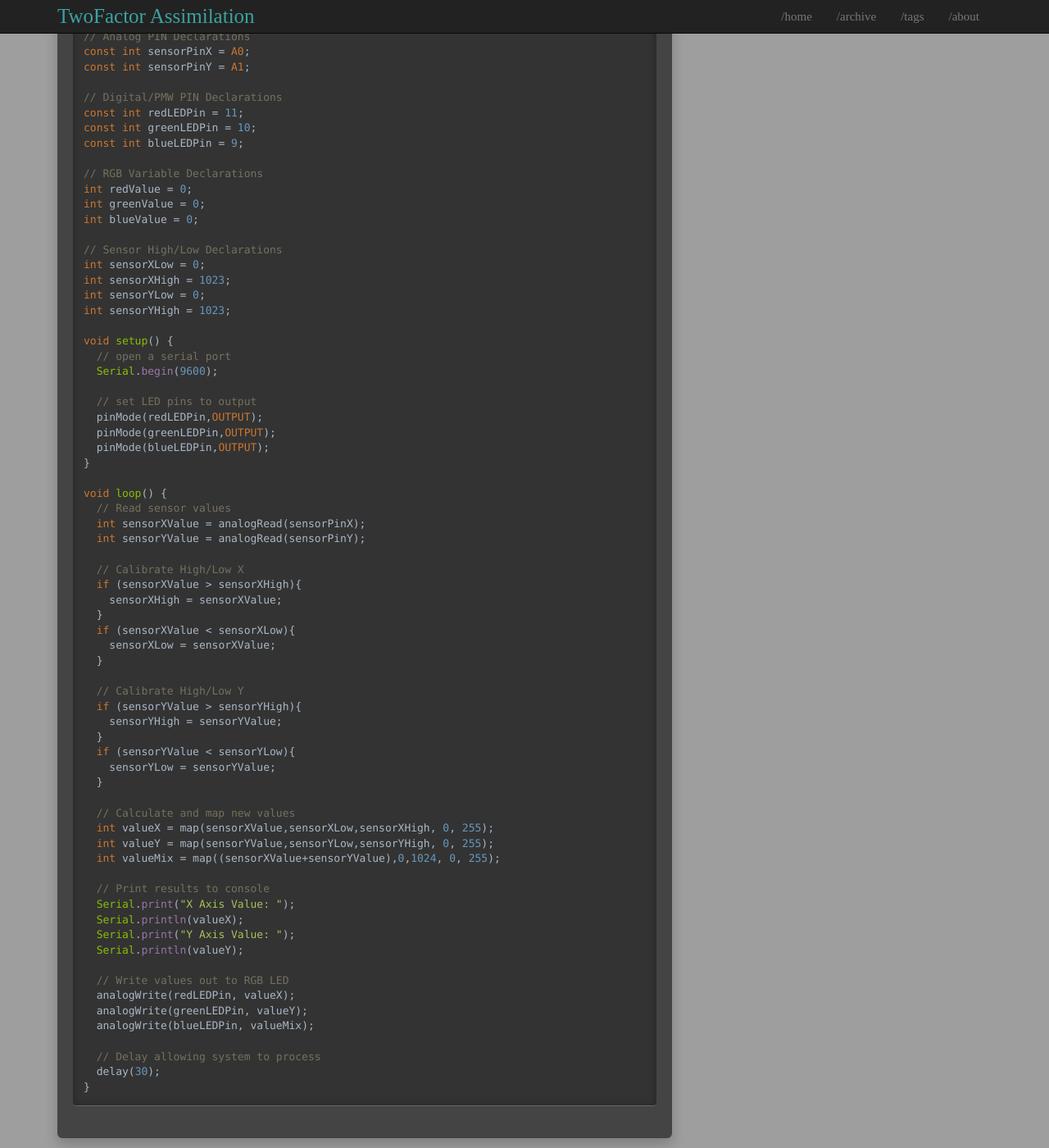
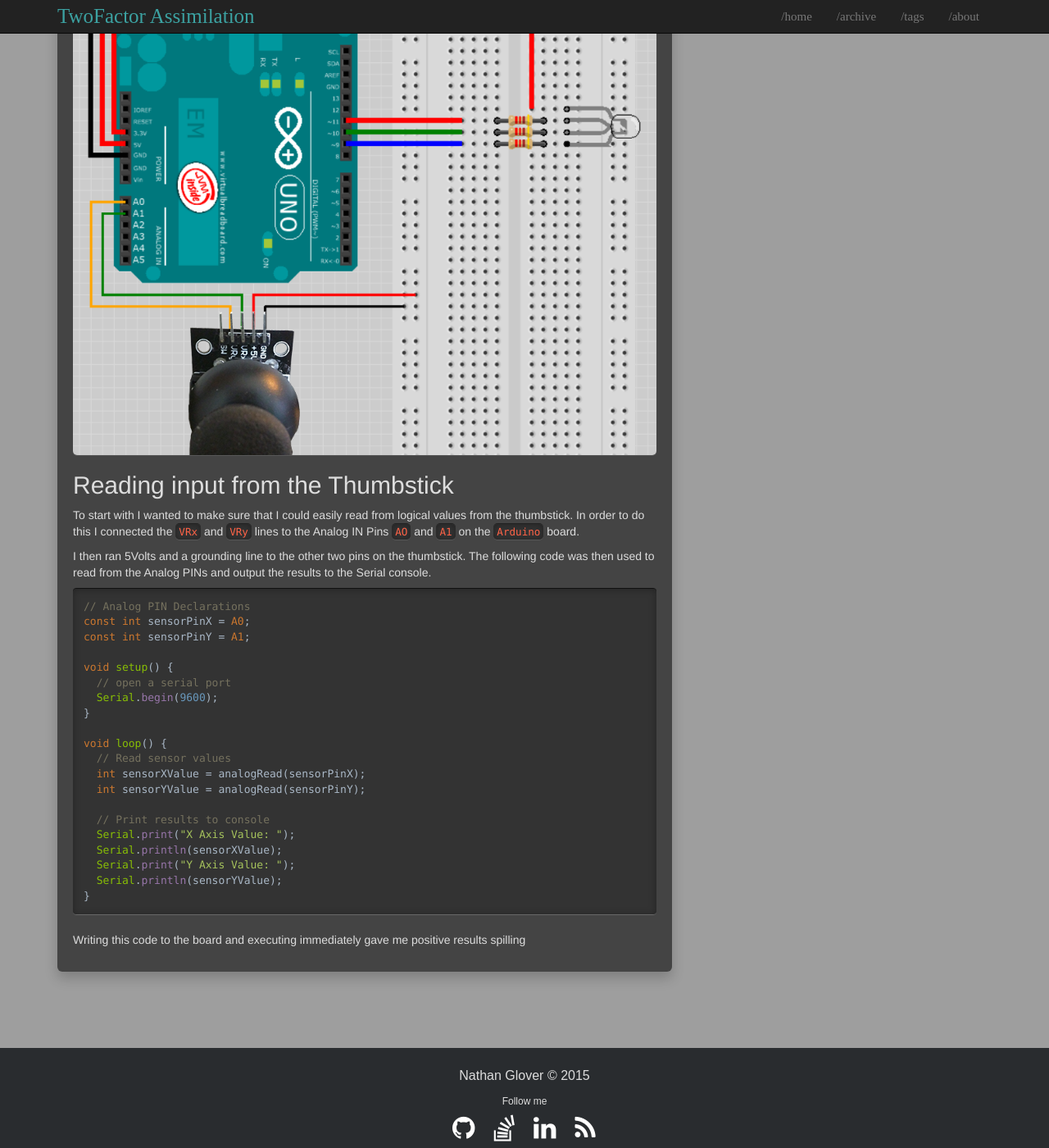
Before and after one commit to t04glovern/t04glovern.github.io.raw, a Jekyll site: the page built from _posts/2015-12-21-arduino-projects--thumbstick-to-rgb-led.markdown, in a window 1280 px wide and 1400 px high, scrolled down 810 px. Shown: the whole window at 82% size. Built offline with Jekyll 4.4.1, drawn with Linux system fonts in a browser that asks for light colours; some of the changed text lies outside the part shown.

Commit message:
Markup of arduino RGB post

```diff
--- a/_config.yml
+++ b/_config.yml
@@ -4,8 +4,8 @@ name: TwoFactor Assimilation
 description: Tech Enthusiast
 
 # Url is currently only used only for the RSS feed in feed.xml
-url: http://t04glovern.github.io
-#url: http://localhost:4000
+#url: http://t04glovern.github.io
+url: http://localhost:4000
 
 # For a project page here should be a project name. Otherwise (for user's/organizaion's page leave it empty)
 baseurl:
--- a/_posts/2015-12-21-arduino-projects--thumbstick-to-rgb-led.markdown
+++ b/_posts/2015-12-21-arduino-projects--thumbstick-to-rgb-led.markdown
@@ -9,37 +9,40 @@ tags:
 
 ## Introduction
 
+We just had a [Jaycar](http://www.jaycar.com.au/) open in our area and I've taken it upon myself to drop in and pick up some in-expensive components every now and then in preparation for some of the `Arduino/Pi` based units I'll be taking next semester when Uni goes back.
+
+I was able to pick up a relatively cheap analog thumbstick today and I came up with the idea to have it control one of the RGB LED units I had sitting around gathering dust at home. I didn't want to over complicate the project, as I didn't have a huge amount of experience with the platform and was honestly going to be happy just getting analog serial readings from the thumbstick showing in the `Arduino IDE`.
+
+## Part List
+
+The following parts were used throughout the build of this project:
+
+{% highlight bash %}
+1x Arduino UNO
+1x Analog Thumbstick
+1x RGB LED Module
+3x 220Ω Resistor
+10x Jumper wires
+{% endhighlight bash %}
+
+The final schematic I'll be referring to throughout the design process is shown below. Output pins on the Thumbstick module might vary on different units, so just make sure your unit lines up with the four important pins I've used in my build.
+
 ![Thumbstick RGB Circuit]({{ site.url }}/images/posts/arduino-thumbstick-rgb-led.png)
+
+## Reading input from the Thumbstick
+
+To start with I wanted to make sure that I could easily read from logical values from the thumbstick. In order to do this I connected the `VRx` and `VRy` lines to the Analog IN Pins `AO` and `A1` on the `Arduino` board.
+
+I then ran 5Volts and a grounding line to the other two pins on the thumbstick. The following code was then used to read from the Analog PINs and output the results to the Serial console.
 
 {% highlight java %}
 // Analog PIN Declarations
 const int sensorPinX = A0;
 const int sensorPinY = A1;
 
-// Digital/PMW PIN Declarations
-const int redLEDPin = 11;
-const int greenLEDPin = 10;
-const int blueLEDPin = 9;
-
-// RGB Variable Declarations
-int redValue = 0;
-int greenValue = 0;
-int blueValue = 0;
-
-// Sensor High/Low Declarations
-int sensorXLow = 0;
-int sensorXHigh = 1023;
-int sensorYLow = 0;
-int sensorYHigh = 1023;
-
 void setup() {
   // open a serial port
   Serial.begin(9600);
-
-  // set LED pins to output
-  pinMode(redLEDPin,OUTPUT);
-  pinMode(greenLEDPin,OUTPUT);
-  pinMode(blueLEDPin,OUTPUT);
 }
 
 void loop() {
@@ -47,39 +50,12 @@ void loop() {
   int sensorXValue = analogRead(sensorPinX);
   int sensorYValue = analogRead(sensorPinY);
 
-  // Calibrate High/Low X
-  if (sensorXValue > sensorXHigh){
-    sensorXHigh = sensorXValue;
-  }
-  if (sensorXValue < sensorXLow){
-    sensorXLow = sensorXValue;
-  }
-
-  // Calibrate High/Low Y
-  if (sensorYValue > sensorYHigh){
-    sensorYHigh = sensorYValue;
-  }
-  if (sensorYValue < sensorYLow){
-    sensorYLow = sensorYValue;
-  }
-
-  // Calculate and map new values
-  int valueX = map(sensorXValue,sensorXLow,sensorXHigh, 0, 255);
-  int valueY = map(sensorYValue,sensorYLow,sensorYHigh, 0, 255);
-  int valueMix = map((sensorXValue+sensorYValue),0,1024, 0, 255);
-
   // Print results to console
   Serial.print("X Axis Value: ");
-  Serial.println(valueX);
+  Serial.println(sensorXValue);
   Serial.print("Y Axis Value: ");
-  Serial.println(valueY);
-
-  // Write values out to RGB LED
-  analogWrite(redLEDPin, valueX);
-  analogWrite(greenLEDPin, valueY);
-  analogWrite(blueLEDPin, valueMix);
-
-  // Delay allowing system to process
-  delay(30);
+  Serial.println(sensorYValue);
 }
 {% endhighlight java %}
+
+Writing this code to the board and executing immediately gave me positive results spilling
```
Also changed, not shown: images/posts/arduino-thumbstick-rgb-led.png.
